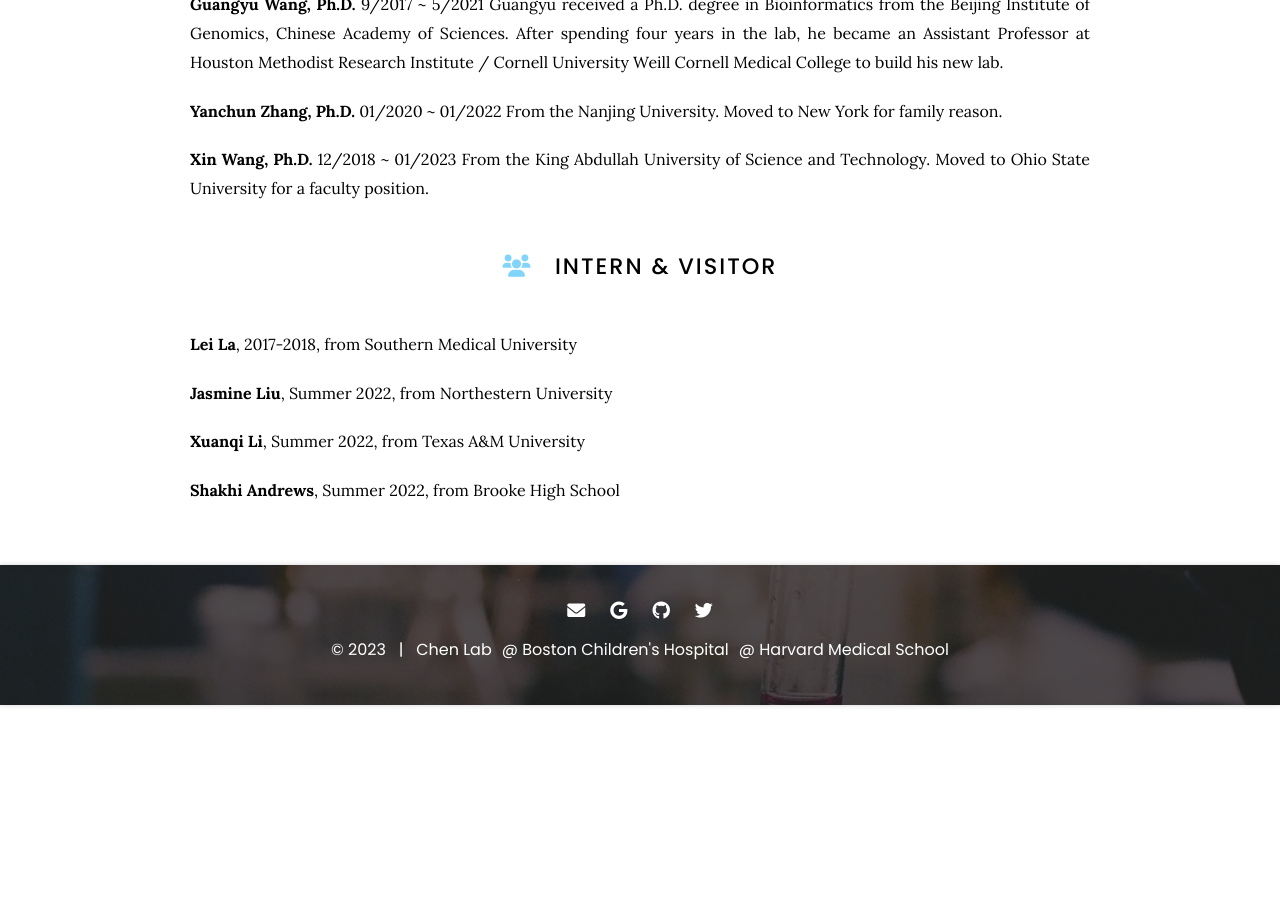
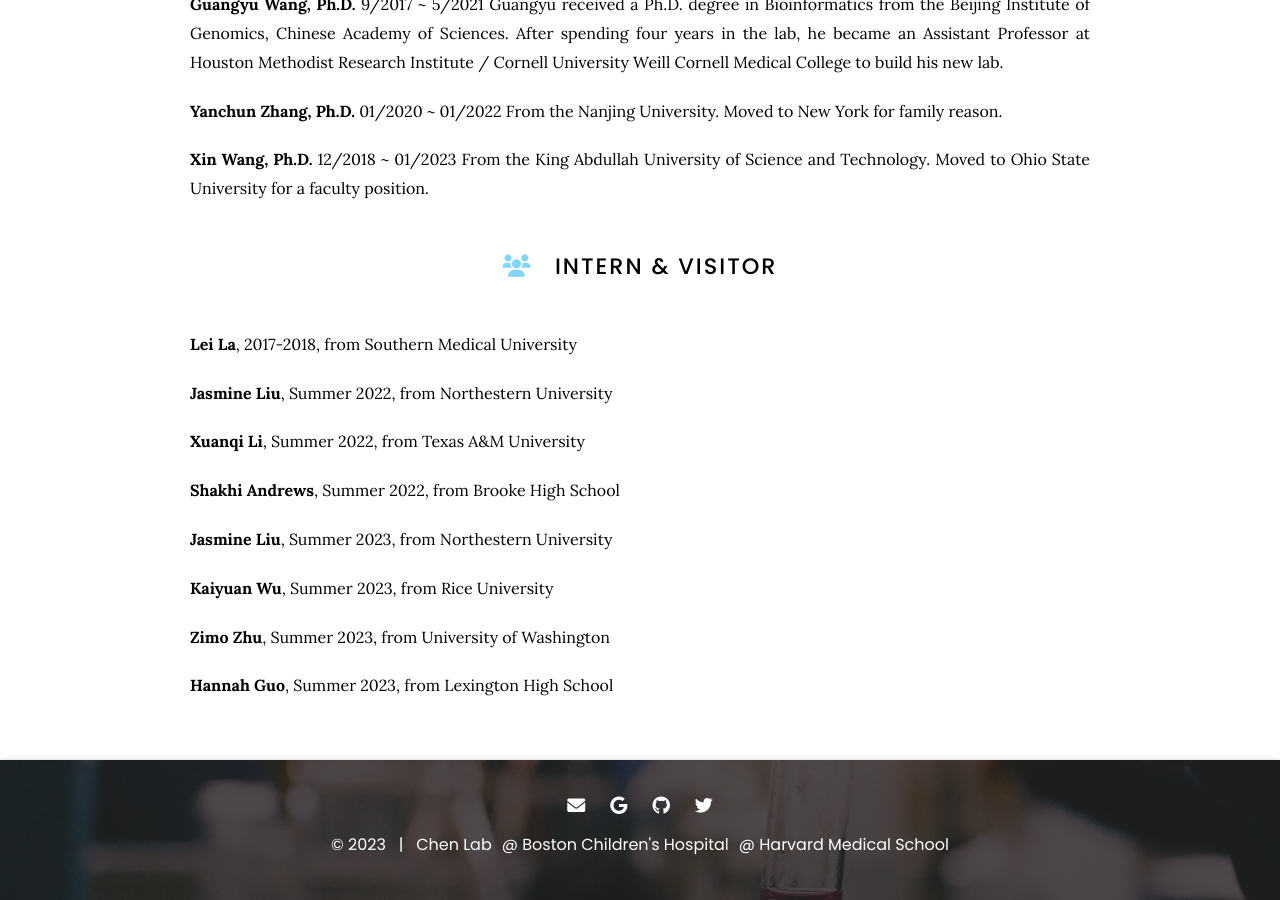
Before and after one commit to kaifuchenlab/kaifuchenlab.github.io, a Jekyll site: the page built from 2.team/index.md, in a window 1280 px wide and 900 px high, scrolled down 1848 px. Built offline with Jekyll 4.4.1, drawn with Linux system fonts in a browser that asks for light colours; before the commit the page ends 2553 px from its top, so only the background shows below that.

Commit message:
Update index.md

```diff
--- a/2.team/index.md
+++ b/2.team/index.md
@@ -94,3 +94,11 @@ From the King Abdullah University of Science and Technology. Moved to Ohio State
 **Xuanqi Li**, Summer 2022, from Texas A&M University
 
 **Shakhi Andrews**, Summer 2022, from Brooke High School
+
+**Jasmine Liu**, Summer 2023, from Northestern University
+
+**Kaiyuan Wu**, Summer 2023, from Rice University
+
+**Zimo Zhu**, Summer 2023, from University of Washington
+
+**Hannah Guo**, Summer 2023, from Lexington High School
```
